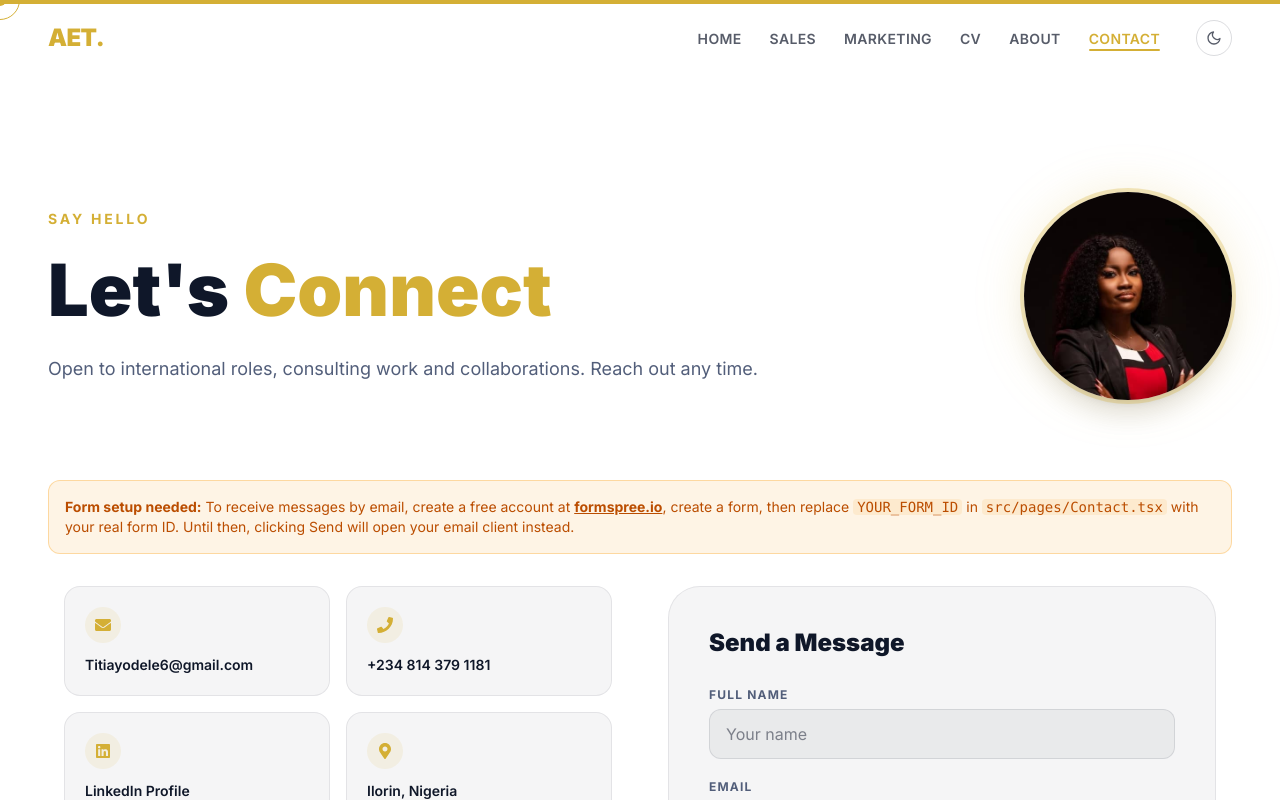
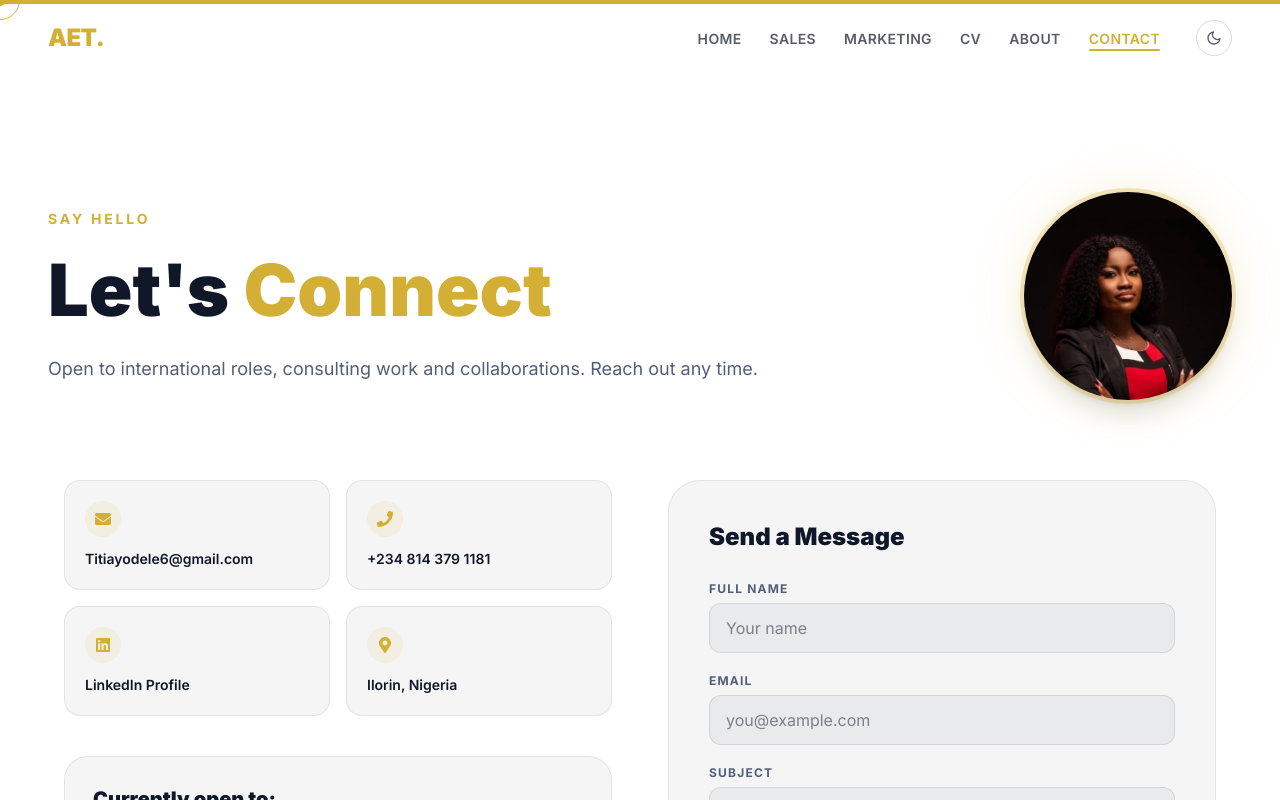
Before and after one commit to ayoistooslick/esthertitilayodele, a React (Vite) app: page /contact in a window 1280 px wide. Shown: the top 800 px of the page. Built offline with nearby package versions, Linux system fonts and the light colour scheme.

Commit message:
Add files via upload

```diff
--- a/src/pages/Contact.tsx
+++ b/src/pages/Contact.tsx
@@ -4,14 +4,9 @@ import { PageTransition, MagneticButton } from '../components/ui/LayoutControls'
 import { useForm } from 'react-hook-form';
 import { FaEnvelope, FaPhone, FaLinkedin, FaMapMarkerAlt, FaPaperPlane } from 'react-icons/fa';
 
-// ─── Formspree setup ────────────────────────────────────────────────────────
-// 1. Go to https://formspree.io and create a free account
-// 2. Create a new form, choose your email, copy the form ID (e.g. "xpwzgkdo")
-// 3. Replace the placeholder below with your actual Formspree form ID
-const FORMSPREE_ID = 'YOUR_FORM_ID'; // ← replace this
-const FORMSPREE_URL = `https://formspree.io/f/${FORMSPREE_ID}`;
+const FORMSPREE_ID = 'mnjejlvl';
+const FORMSPREE_URL = `https://formspree.io/f/mnjejlvl`;
 const IS_CONFIGURED = FORMSPREE_ID !== 'YOUR_FORM_ID';
-// ────────────────────────────────────────────────────────────────────────────
 
 type FormData = {
   fullName: string;
@@ -26,7 +21,6 @@ export default function Contact() {
 
   const onSubmit = async (data: FormData) => {
     if (!IS_CONFIGURED) {
-      // Fallback: open the user's mail client if Formspree isn't configured
       const body = encodeURIComponent(`Name: ${data.fullName}\nEmail: ${data.email}\n\n${data.message}`);
       window.location.href = `mailto:Titiayodele6@gmail.com?subject=${encodeURIComponent(data.subject)}&body=${body}`;
       return;
```
